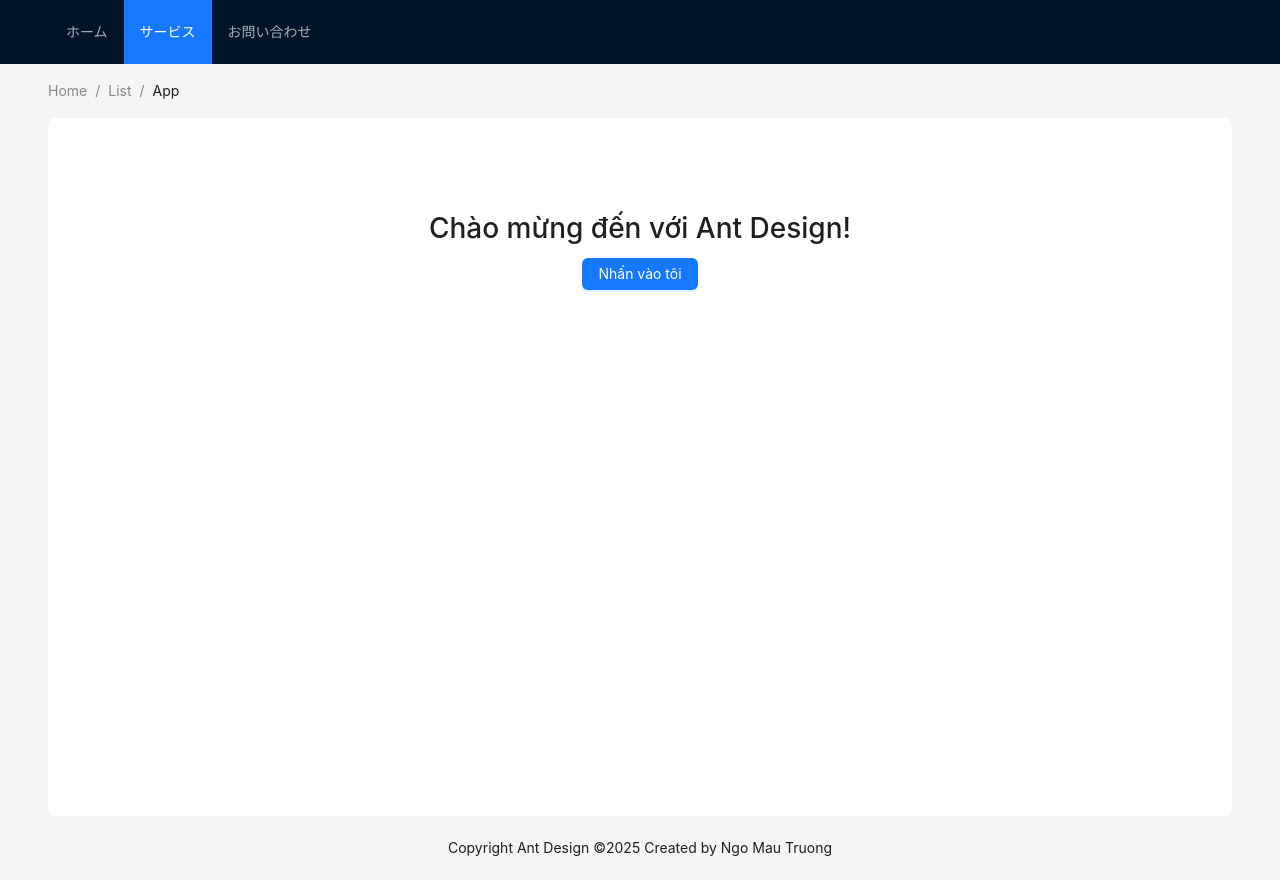
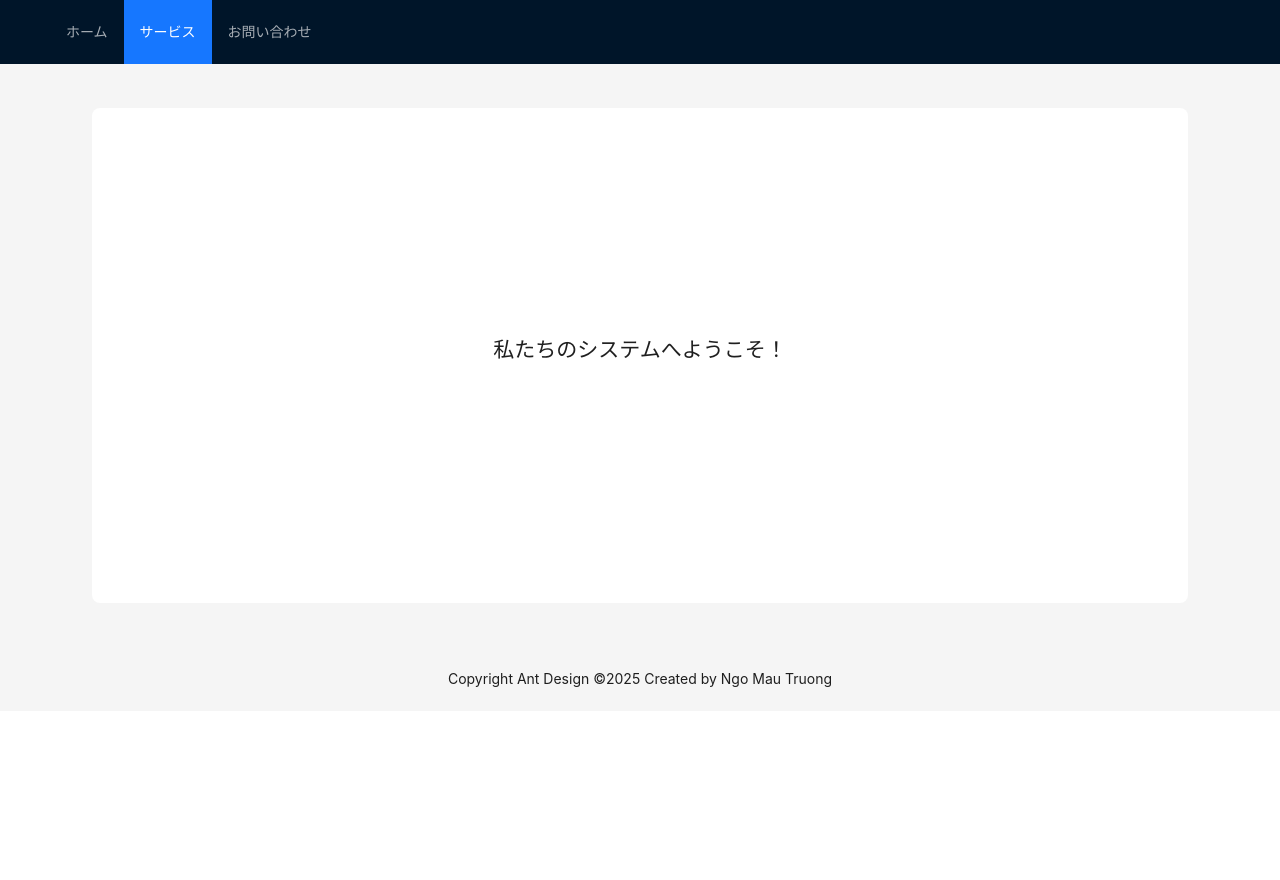
Before and after one commit to truongnm-0478/rental-management-fe, a React (Vite) app: page / in a window 1280 px wide. After the commit the page ends 800 px from the top, so only its background shows below. Built offline with nearby package versions, Linux system fonts and the light colour scheme.

Commit message:
feat: UI Home page

```diff
--- a/src/layouts/MainLayout.jsx
+++ b/src/layouts/MainLayout.jsx
@@ -1,4 +1,4 @@
-import { Breadcrumb, Layout, theme } from 'antd';
+import { Layout, theme } from 'antd';
 import React from 'react';
 import { Outlet } from 'react-router-dom';
 import AppFooter from '../components/Footer';
@@ -19,22 +19,14 @@
                     padding: '0 48px',
                 }}
             >
-                <Breadcrumb
-                    style={{
-                        margin: '16px 0',
-                    }}
-                >
-                    <Breadcrumb.Item>Home</Breadcrumb.Item>
-                    <Breadcrumb.Item>List</Breadcrumb.Item>
-                    <Breadcrumb.Item>App</Breadcrumb.Item>
-                </Breadcrumb>
                 <div
                     style={{
                         padding: 24,
                         minHeight: 380,
-                        background: colorBgContainer,
-                        borderRadius: borderRadiusLG,
+                        // background: colorBgContainer,
+                        // borderRadius: borderRadiusLG,
                     }}
+
                 >
                     <Content style={{ padding: "20px" }}>
                         <Outlet />
--- a/src/pages/Home.jsx
+++ b/src/pages/Home.jsx
@@ -1,10 +1,22 @@
-import { Button } from 'antd'
+import { theme } from 'antd'
 
 const Home = () => {
+    const {
+        token: { colorBgContainer, borderRadiusLG },
+    } = theme.useToken()
+
     return (
-        <div style={{ textAlign: "center", marginTop: 50, minHeight: '70vh' }}>
-            <h1>Chào mừng đến với Ant Design!</h1>
-            <Button type="primary">Nhấn vào tôi</Button>
+        <div style={{
+            textAlign: "center",
+            background: colorBgContainer,
+            borderRadius: borderRadiusLG,
+            minHeight: 495,
+            display: "flex",
+            justifyContent: "center",
+            alignItems: "center",
+            padding: 20,
+        }}>
+            <h2>私たちのシステムへようこそ！</h2>
         </div>
     )
 }
```
